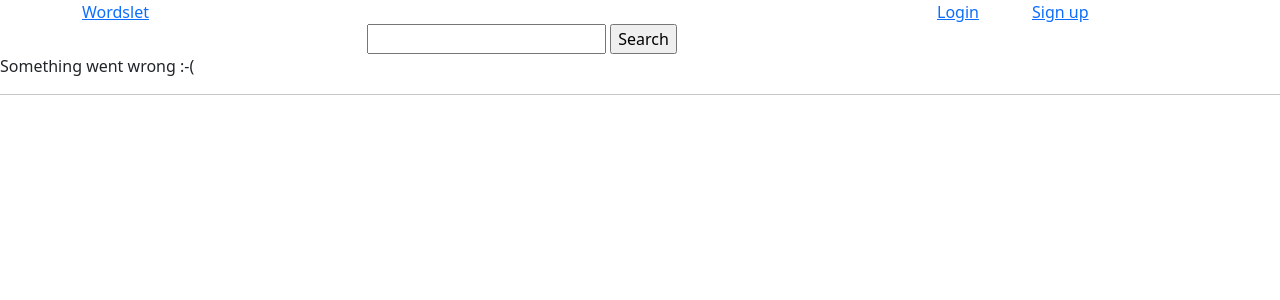
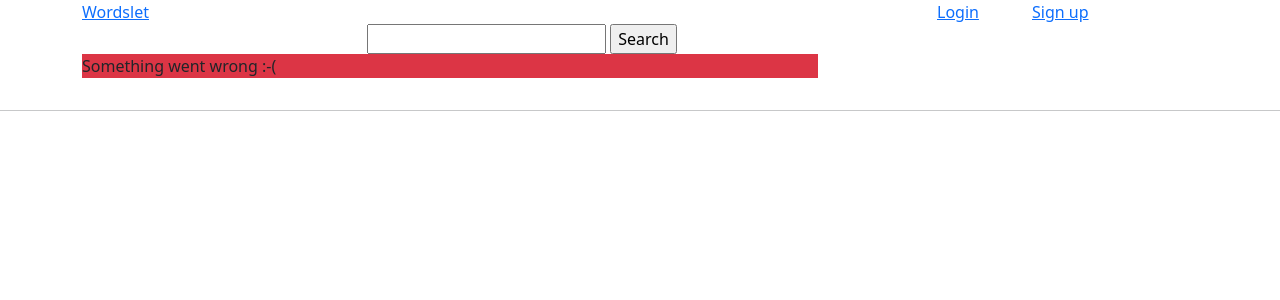
Before and after one commit to seirepo/tietokantasovellus-kesa-2022, a Flask app: template templates/error.html in a window 1280 px wide. Shown: the top 300 px of the page. Run offline with Flask 2, Linux system fonts and the light colour scheme; the template is opened without the code that fills it, so the values that code supplies are empty; some libraries are stand-ins or nearby versions.

Commit message:
Edit error.html

```diff
--- a/templates/error.html
+++ b/templates/error.html
@@ -2,6 +2,12 @@
 
 {% block content %}
 
-<p>Something went wrong :-(</p>
+<div class="container">
+    <div class="row">
+        <div class="col-8">
+            <p class="bg-danger">Something went wrong :-(</p>
+        </div>
+    </div>
+</div>
 
 {% endblock %}
```
